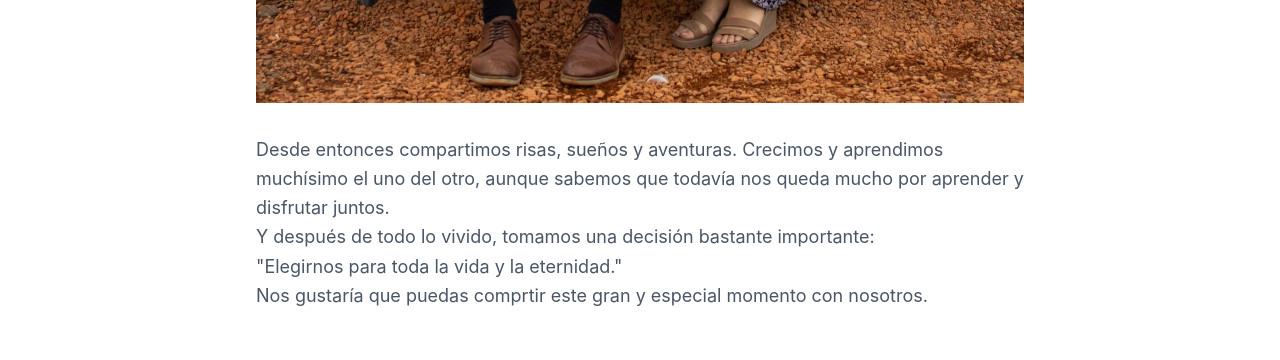
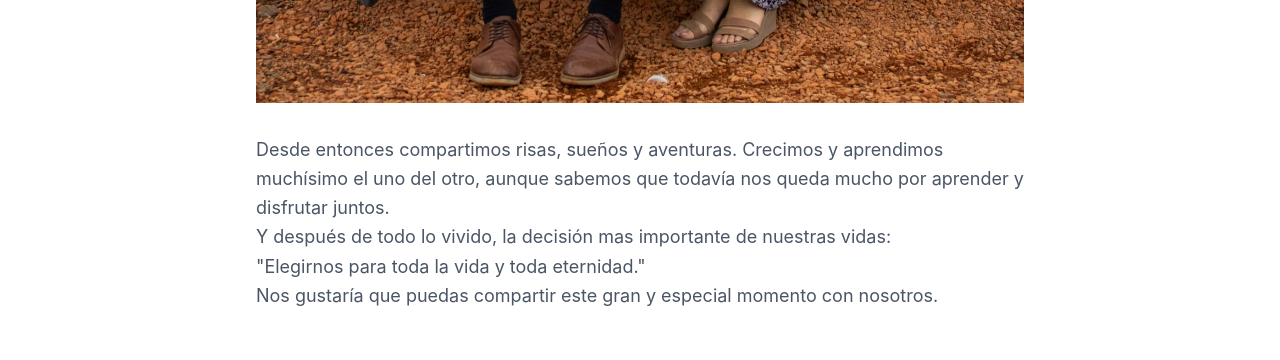
Before and after one commit to gnehemias04/invitacion-casamiento, a React (Vite) app: page / in a window 1280 px wide. Shown: the part 2640-3000 px from the top of the page. Built offline with nearby package versions, Linux system fonts and the light colour scheme.

Commit message:
mis cambios

```diff
--- a/src/components/Story.jsx
+++ b/src/components/Story.jsx
@@ -23,9 +23,9 @@ function Story() {
           Desde entonces compartimos risas, sueños y aventuras. Crecimos y
           aprendimos muchísimo el uno del otro, aunque sabemos que todavía nos
           queda mucho por aprender y disfrutar juntos. <br />Y después de todo
-          lo vivido, tomamos una decisión bastante importante: <br />
-          "Elegirnos para toda la vida y la eternidad." <br />
-          Nos gustaría que puedas comprtir este gran y especial momento con
+          lo vivido, la decisión mas importante de nuestras vidas: <br />
+          "Elegirnos para toda la vida y toda eternidad." <br />
+          Nos gustaría que puedas compartir este gran y especial momento con
           nosotros.
           <br />
         </p>
```
